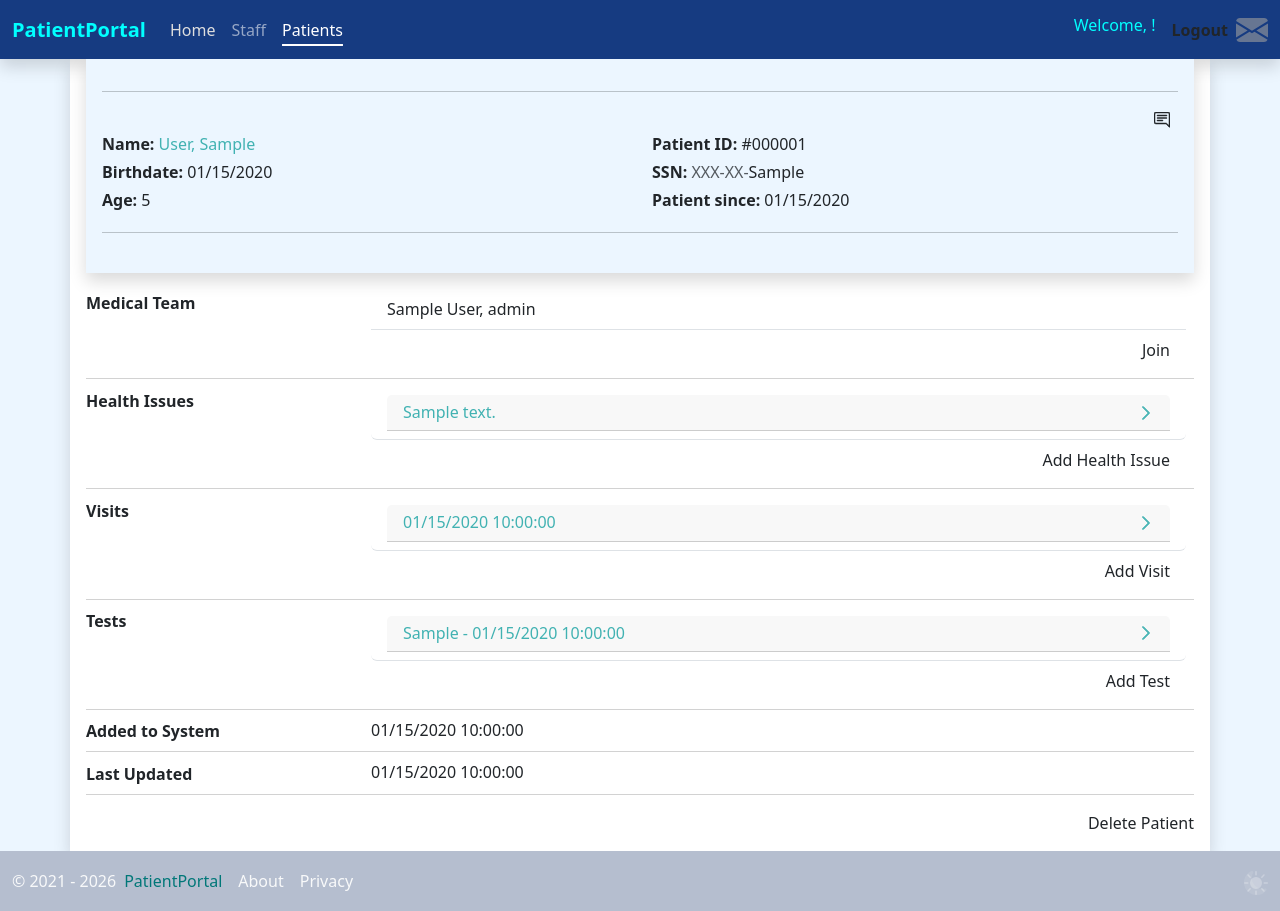
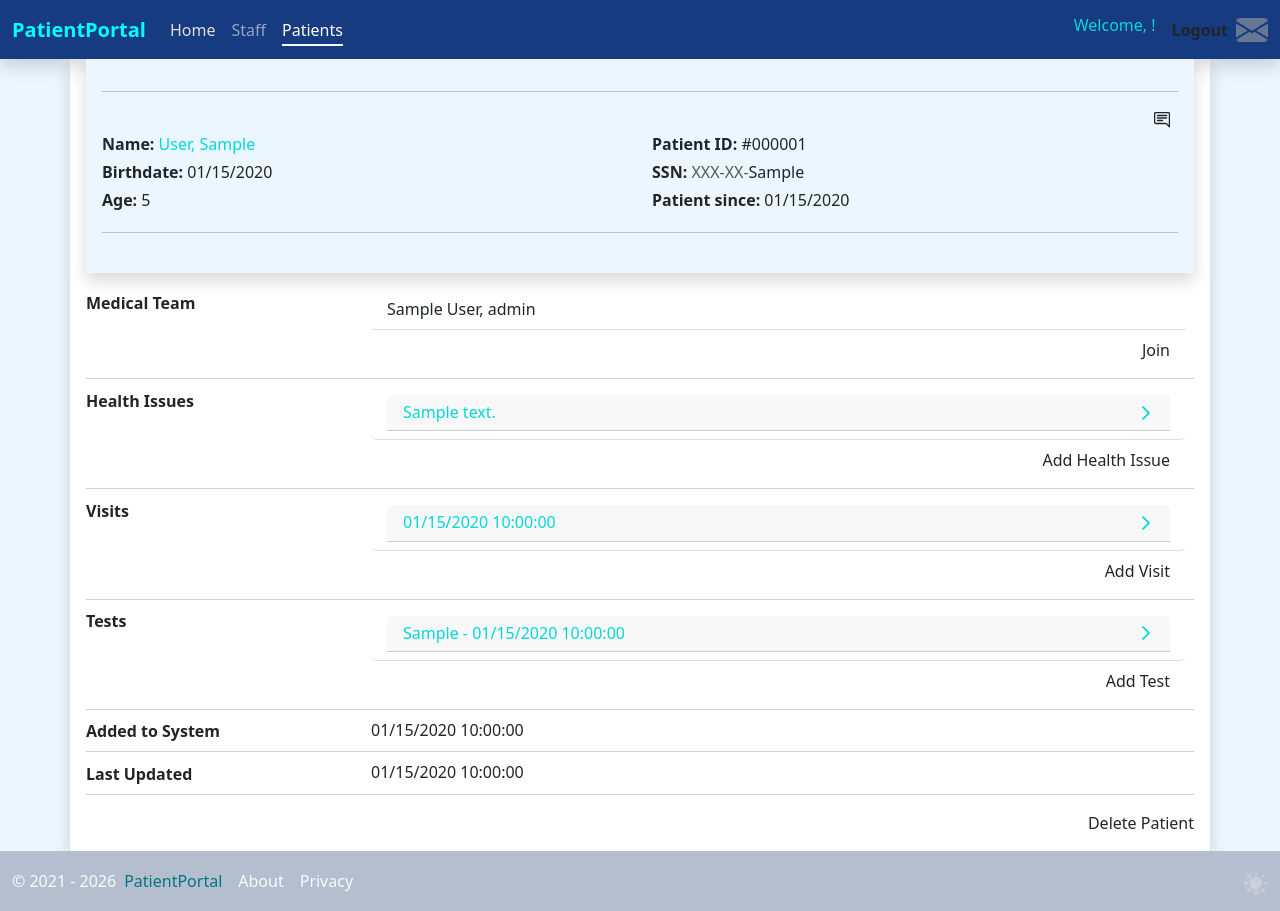
Before and after one commit to JamMor/PatientPortal, an ASP.NET Core app: page /provider/patients/1 in a window 1280 px wide. Run offline with ASP.NET Core 8, Linux system fonts and the light colour scheme; a user stored in the database is signed in; tables that the repository leaves empty hold one stand-in row (values such as "Sample post").

Commit message:
refactor(ui): rename and restructure CSS classes
- Rename `.and-*` modifier classes now that the variable light modifier
changes their meaning. To "brighten" or "darken" is dependent on the
`--l-mod`
- Remove the `--l-mod` from `.and-dimmed` so it dims in any context
- Declaratively set the link colors and bootstrap pagination link vars
with the same formula for `hue primary and-dimmed on-text`
- Use hue classes for the dropdown headers in patient info as opposed to
calling them "text-links"

```diff
--- a/src/PatientPortal/Views/Messaging/Inbox.cshtml
+++ b/src/PatientPortal/Views/Messaging/Inbox.cshtml
@@ -3,7 +3,7 @@
 <div class="d-flex align-items-center mt-3">
     <h2 class="my-0 me-auto fs-5 fw-semibold">
         Messages
-        <span class='badge align-middle hue-primary @(Model.UnreadTotal > 0 ? "and-dimmed" : "and-faint-light") on-bg text-dark'>
+        <span class='badge align-middle hue-primary @(Model.UnreadTotal > 0 ? "and-dimmed" : "and-highlight") on-bg text-dark'>
             @Model.UnreadTotal
         </span>
     </h2>
@@ -31,7 +31,7 @@
             ? "active fw-semibold"
             : "text-secondary";
         string activeTabColorClass = tab.IsActive ? "hue-primary" : "hue-secondary";
-        string hasUnreadsModifierClass = tab.UnreadCount > 0 ? "and-dimmed" : "and-faint-light";
+        string hasUnreadsModifierClass = tab.UnreadCount > 0 ? "and-dimmed" : "and-highlight";
         string badgeClasses = $"{activeTabColorClass} {hasUnreadsModifierClass} on-bg text-dark";
 
         <li class="nav-item">
--- a/src/PatientPortal/Views/Messaging/_Conversations.cshtml
+++ b/src/PatientPortal/Views/Messaging/_Conversations.cshtml
@@ -22,7 +22,7 @@
         @foreach (InboxConversation conversation in Model.Conversations)
         {
             string conversationRowClasses = conversation.UnreadCount() > 0
-                ? "hue-brand and-faint-bright on-bg fw-bold"
+                ? "hue-brand and-faint-highlight on-bg fw-bold"
                 : "";
 
             <tr data-bs-target="#conversation-@conversation.ConversationId" class="collapsed @conversationRowClasses">
@@ -69,7 +69,7 @@
                         @foreach (InboxMessage message in conversation.Messages)
                         {
                             string messageClasses = message.Unread
-                                ? "hue-brand and-faint-bright on-bg fw-bold"
+                                ? "hue-brand and-faint-highlight on-bg fw-bold"
                                 : "";
                             string senderClasses = message.SenderId == User.GetMessageLinkId()
                                 ? "hue-primary and-dimmed on-text"
--- a/src/PatientPortal/Views/Patients/PatientInfo.cshtml
+++ b/src/PatientPortal/Views/Patients/PatientInfo.cshtml
@@ -39,7 +39,7 @@
                 @foreach (HealthIssueInfo issue in Model.HealthIssues)
                 {
                     <li class="card list-group-item">
-                        <h6 class="card-header collapsed text-link" data-bs-toggle="collapse" data-bs-target="#issue-detail-@issue.HealthIssueId" aria-expanded="false" aria-controls="issue-detail-@issue.HealthIssueId">
+                        <h6 class="card-header collapsed hue-primary and-dimmed on-text" data-bs-toggle="collapse" data-bs-target="#issue-detail-@issue.HealthIssueId" aria-expanded="false" aria-controls="issue-detail-@issue.HealthIssueId">
                             <div class="d-flex align-items-center">
                                 <span class="flex-grow-1">@issue.ShortDescription</span>
                                 <partial name="_ToggleIcon.cshtml" />
@@ -75,7 +75,7 @@
                 @foreach (VisitInfo visit in Model.Visits)
                 {
                     <li class="card list-group-item">
-                        <h6 class="card-header collapsed text-link" data-bs-toggle="collapse" data-bs-target="#visit-detail-@visit.VisitId" aria-expanded="false" aria-controls="visit-detail-@visit.VisitId">
+                        <h6 class="card-header collapsed hue-primary and-dimmed on-text" data-bs-toggle="collapse" data-bs-target="#visit-detail-@visit.VisitId" aria-expanded="false" aria-controls="visit-detail-@visit.VisitId">
                             <div class="d-flex">
                                 <span class="flex-grow-1">@visit.DateOfVisit</span>
                                 <partial name="_ToggleIcon.cshtml" />
@@ -109,7 +109,7 @@
                 @foreach (TestResultInfo test in Model.TestResults)
                 {
                     <li class="card list-group-item">
-                        <h6 class="card-header collapsed text-link" data-bs-toggle="collapse" data-bs-target="#test-detail-@test.TestResultId" aria-expanded="false" aria-controls="test-detail-@test.TestResultId">
+                        <h6 class="card-header collapsed hue-primary and-dimmed on-text" data-bs-toggle="collapse" data-bs-target="#test-detail-@test.TestResultId" aria-expanded="false" aria-controls="test-detail-@test.TestResultId">
                             <div class="d-flex">
                                 <span class="flex-grow-1">@test.Type - @test.CreatedAt</span>
                                 <partial name="_ToggleIcon.cshtml" />
--- a/src/PatientPortal/Views/Shared/_Layout.cshtml
+++ b/src/PatientPortal/Views/Shared/_Layout.cshtml
@@ -28,7 +28,7 @@
         })();
     </script>
 </head>
-<body class="hue-brand and-faint-bright on-bg overflow-hidden">
+<body class="hue-brand and-faint-highlight on-bg overflow-hidden">
     <header>
         <nav class="navbar navbar-expand-sm navbar-toggleable-sm hue-brand on-bg shadow" data-bs-theme="dark">
             <div class="container-fluid">
@@ -93,10 +93,10 @@
         @RenderBody()
     </main>
 
-    <footer class="footer position-fixed bottom-0 container-fluid hue-brand and-faint-light on-bg">
+    <footer class="footer position-fixed bottom-0 container-fluid hue-brand and-highlight on-bg">
         <div class="text-light text-nowrap d-flex gap-2">
             <span>&copy; 2021 - 2026</span>
-            <span class="hue-primary and-darkened on-text">PatientPortal</span>
+            <span class="hue-primary and-muted on-text">PatientPortal</span>
             <div class="d-flex mx-2 gap-3">
                 <a class="text-light text-decoration-underline link-offset-2 link-underline-light link-underline-opacity-0 link-underline-opacity-75-hover" asp-area="" asp-controller="Home" asp-action="About">About</a>
                 <a class="text-light text-decoration-underline link-offset-2 link-underline-light link-underline-opacity-0 link-underline-opacity-75-hover" asp-area="" asp-controller="Home" asp-action="Privacy">Privacy</a>
--- a/src/PatientPortal/Views/Shared/_PatientInfoHeader.cshtml
+++ b/src/PatientPortal/Views/Shared/_PatientInfoHeader.cshtml
@@ -1,6 +1,6 @@
 @model PatientHeaderInfoView
 
-<section class="container p-3 pb-4 mb-2 shadow hue-brand and-faint-bright on-bg sticky-top">
+<section class="container p-3 pb-4 mb-2 shadow hue-brand and-faint-highlight on-bg sticky-top">
     <hr>
     <div class="row">
         <div class="col d-flex justify-content-end">
--- a/src/PatientPortal/wwwroot/css/site.css
+++ b/src/PatientPortal/wwwroot/css/site.css
@@ -19,6 +19,10 @@ for details on configuring this project to bundle and minify static web assets.
   --color-primary: var(--color-cyan);
   --color-secondary: var(--color-gray-light);
   --color-tertiary: var(--color-yellow);
+
+  /* Equivalent to `hue-primary and-dimmed hover-lighten on-text` */
+  --link-color: oklch(from var(--color-primary) calc(l * 0.77) calc(c * 0.5) h);
+  --link-hover-color: oklch(from var(--link-color) calc(l * 1.2) calc(c * 1.2) h);
 }
 /* #endregion Color Vars */
 
@@ -42,15 +46,15 @@ for details on configuring this project to bundle and minify static web assets.
 
 /* Color Modifier Classes */
 .and-dimmed {
-  --output-color: oklch(from var(--main-color) calc(l * (1 - var(--l-mod) * 0.23)) calc(c * 0.5) h);
+  --output-color: oklch(from var(--main-color) calc(l * 0.77) calc(c * 0.5) h);
 }
-.and-darkened {
+.and-muted {
   --output-color: oklch(from var(--main-color) calc(l * (1 - var(--l-mod) * 0.5)) calc(c * 0.3) h);
 }
-.and-faint-light {
+.and-highlight {
   --output-color: oklch(from var(--main-color) calc(50% + var(--l-mod) * 30%) calc(c * 0.2) h);
 }
-.and-faint-bright {
+.and-faint-highlight {
   --output-color: oklch(from var(--main-color) calc(50% + var(--l-mod) * 47%) calc(c * 0.2) h);
 }
 
@@ -102,9 +106,18 @@ for details on configuring this project to bundle and minify static web assets.
 /* #endregion Color Classes */
 
 /* Links */
-a, .text-link, .page-link {
-  color: oklch(from var(--color-primary) calc(l * 0.7) 0.1 h);
+a {
+  color: var(--link-color);
   text-decoration: none;
+}
+a:hover, a:focus, a:active {
+  color: var(--link-hover-color);
+}
+/* Bootstrap Pagination */
+.pagination a.page-link {
+  --bs-pagination-color: var(--link-color) !important;
+  --bs-pagination-hover-color: var(--link-hover-color) !important;
+  --bs-pagination-focus-color: var(--link-hover-color) !important;
 }
 
 /*  Navbar links  */
```
